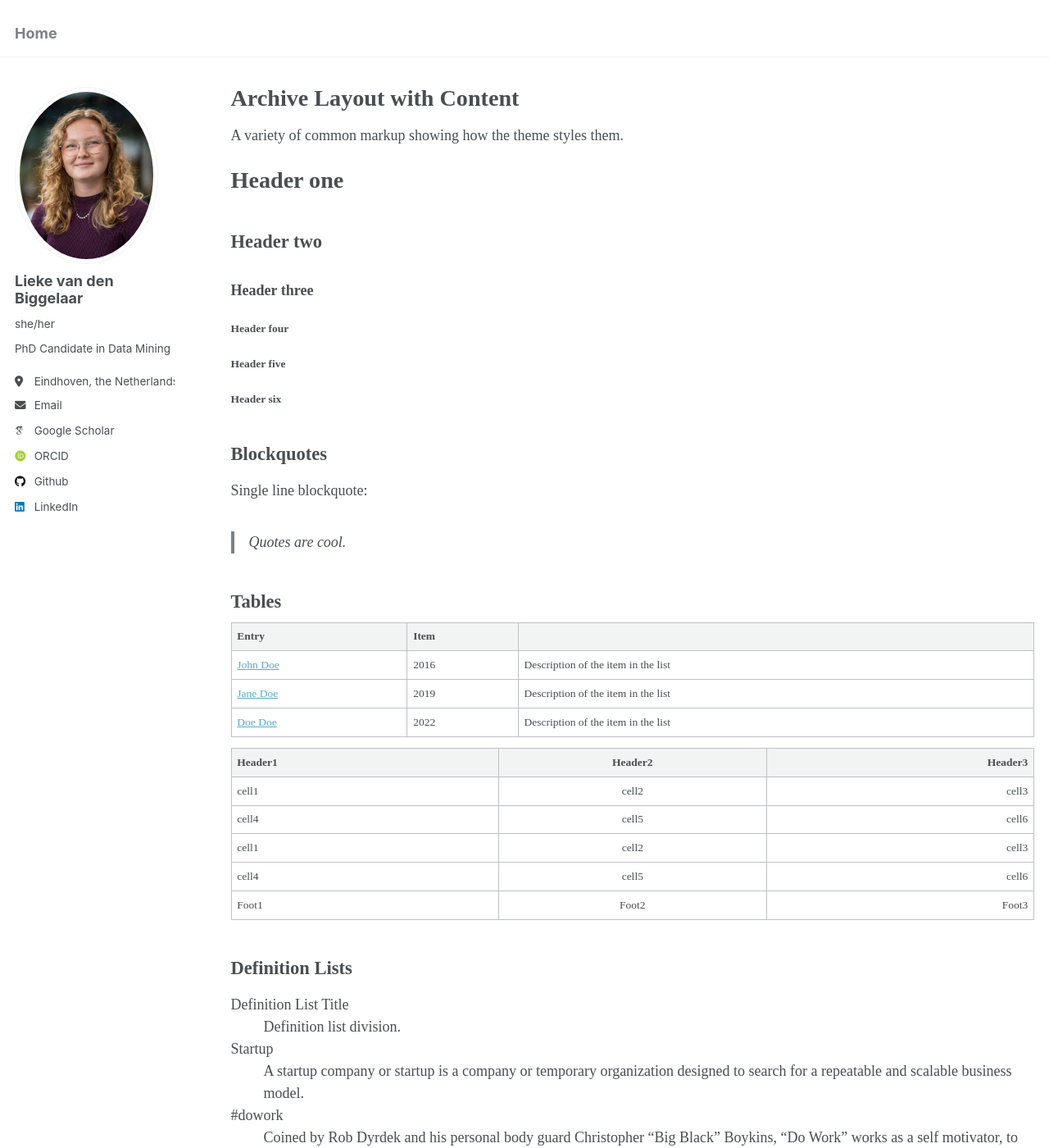
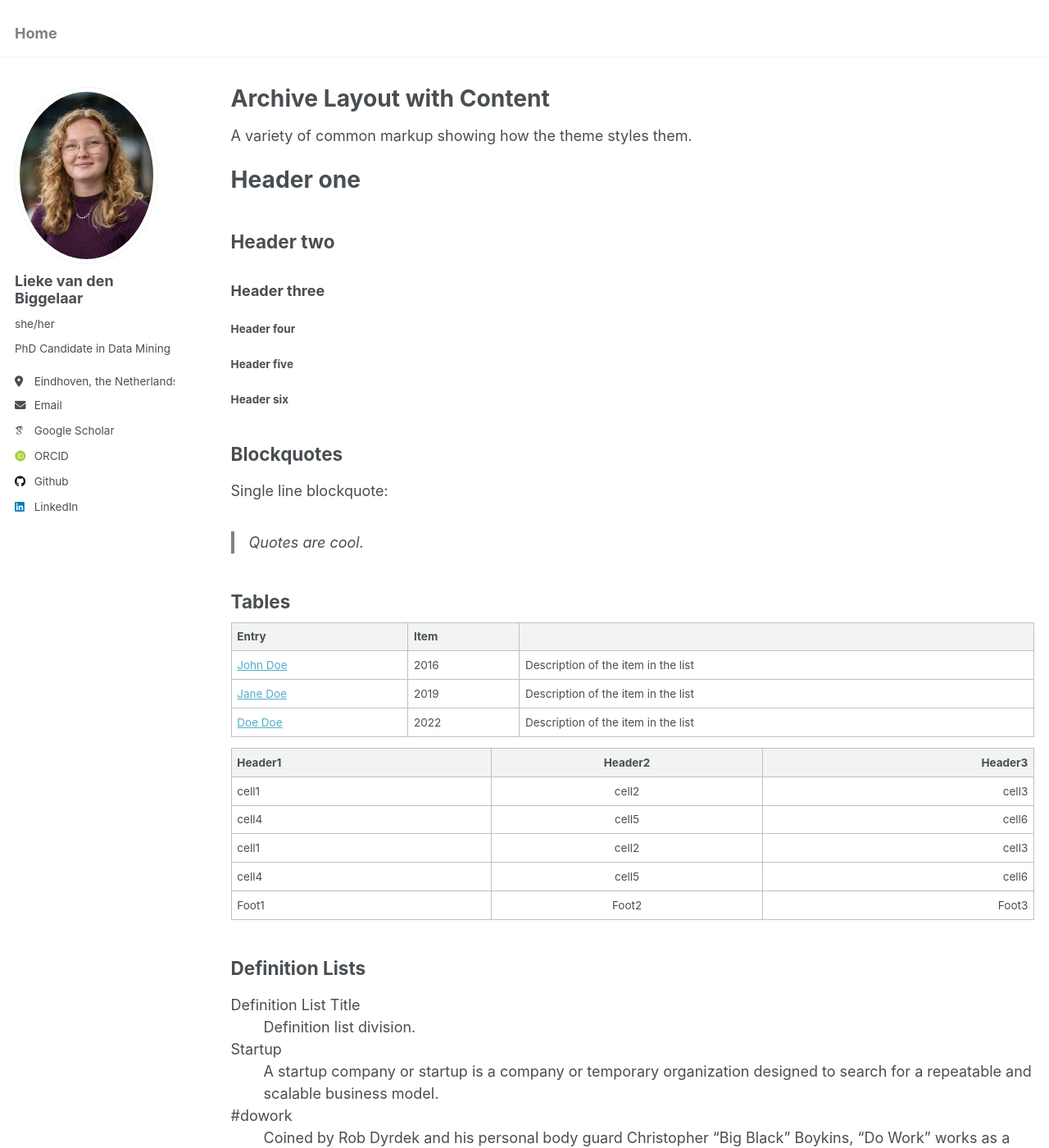
Before and after one commit to liekevandenbiggelaar/liekevandenbiggelaar.github.io, a Jekyll site: the page built from _pages/archive-layout-with-content.md, in a window 1280 px wide and 1400 px high. Shown: the whole window at 82% size. Built offline with Jekyll 4.4.1, drawn with Linux system fonts in a browser that asks for light colours; some web fonts are replaced.

Commit message:
Update main.scss

```diff
--- a/assets/css/main.scss
+++ b/assets/css/main.scss
@@ -12,16 +12,6 @@
 
 @import "vendor/breakpoint/breakpoint"; // media query mixins
 @import "variables";
-
-// Override with Times New Roman / serif stack
-$serif: "Times New Roman", Times, Georgia, serif;
-$global-font-family: $serif;
-$header-font-family: $serif;
-
-body, h1, h2, h3, h4, h5, h6 {
-  font-family: $serif;
-}
-
 @import "mixins";
 @import "vendor/susy/susy";
 
```
